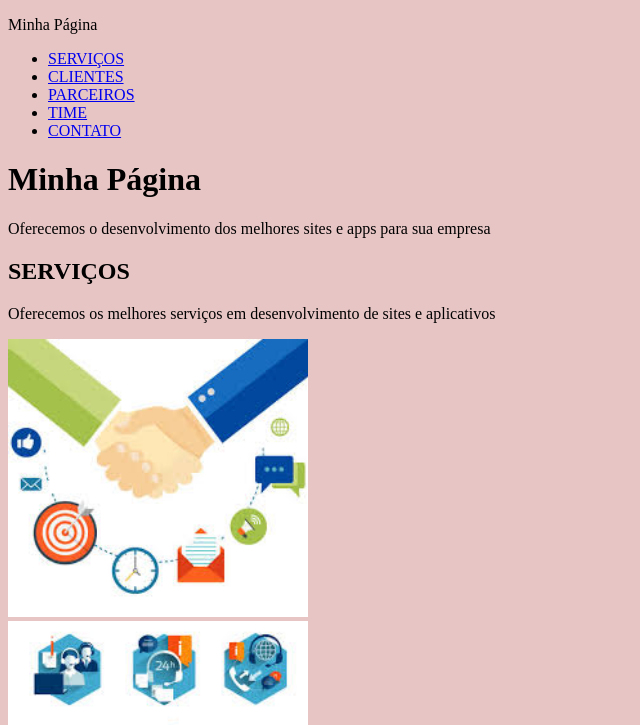
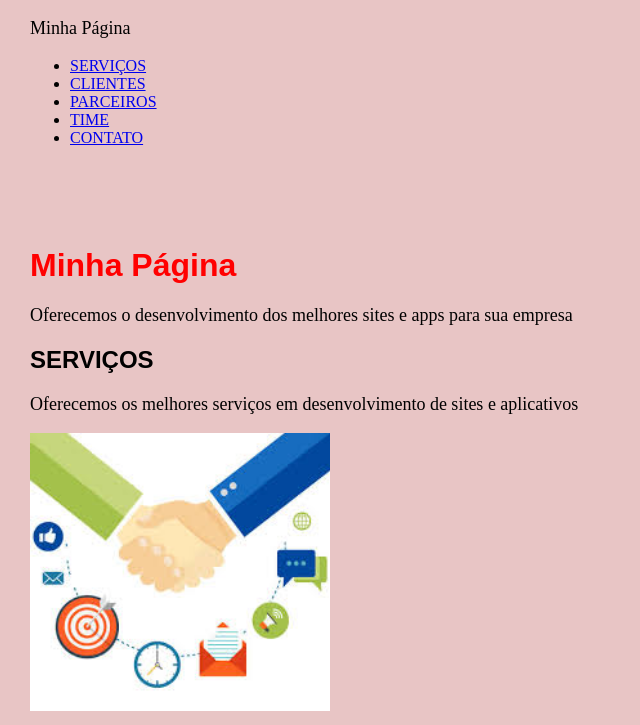
Before and after one commit to andrerondi/aula_html5_css3, a plain HTML site: page index.html in a window 1280 px wide. Shown: the top 725 px of the page, without its empty margins (0-640 px from the left). Drawn offline with Linux system fonts and the light colour scheme.

Commit message:
Inserindo estilos CSS no HTML

```diff
--- a/css/style.css
+++ b/css/style.css
@@ -1,4 +1,32 @@
 body
 {
     background: #E8C5C5;
+    margin-left: 30px;
+    margin-right: 200px;
 }
+
+header
+{
+    margin-top: 100px;
+}
+
+h1
+{
+    color: red;
+    font-family: Arial, Helvetica, sans-serif;
+}
+
+h2
+{
+    font-family: Arial, Helvetica, sans-serif;
+}
+
+p
+{
+    font-size: 18px;
+}
+
+img
+{
+    margin-bottom: 20px;
+}
```
